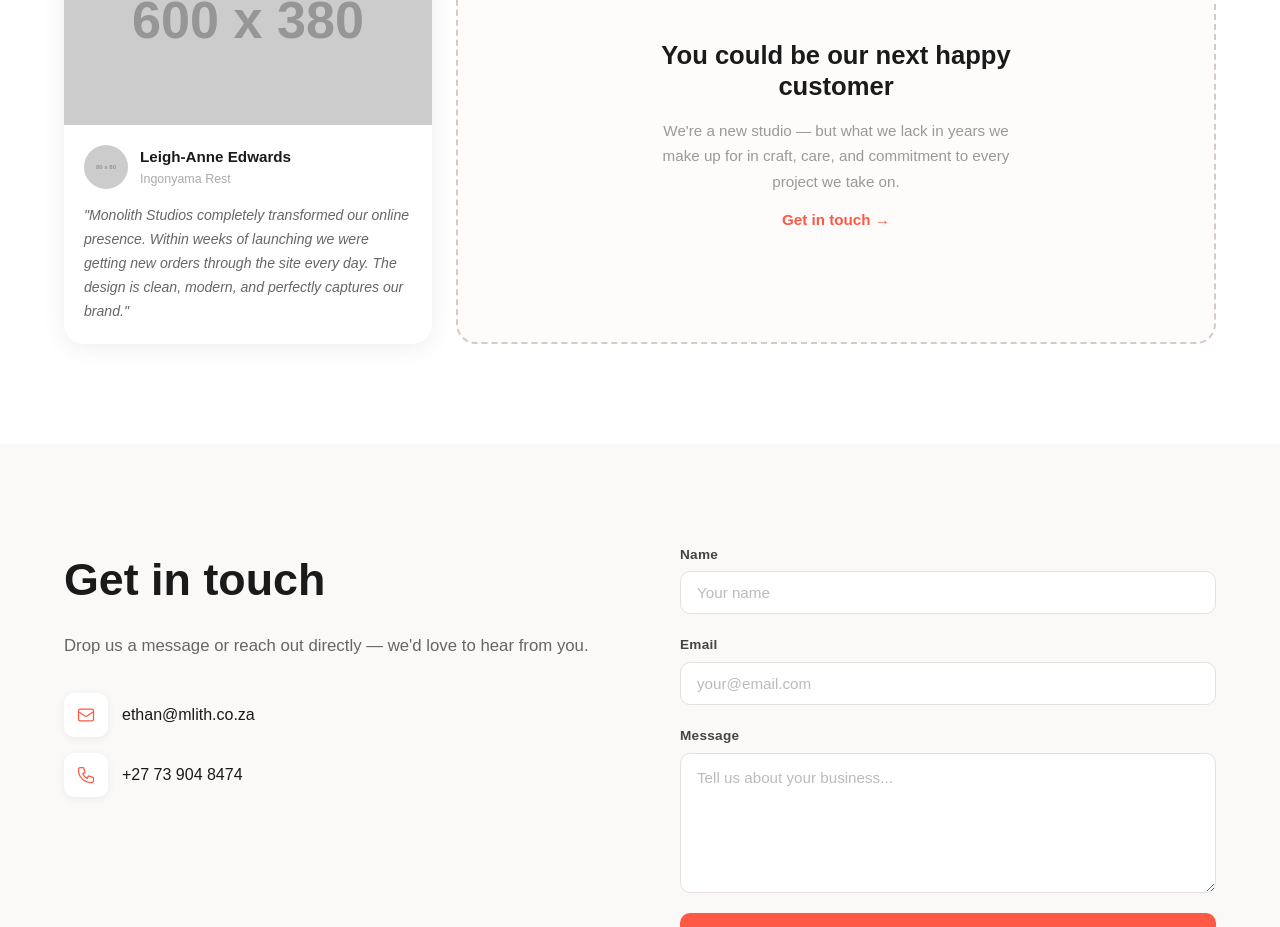
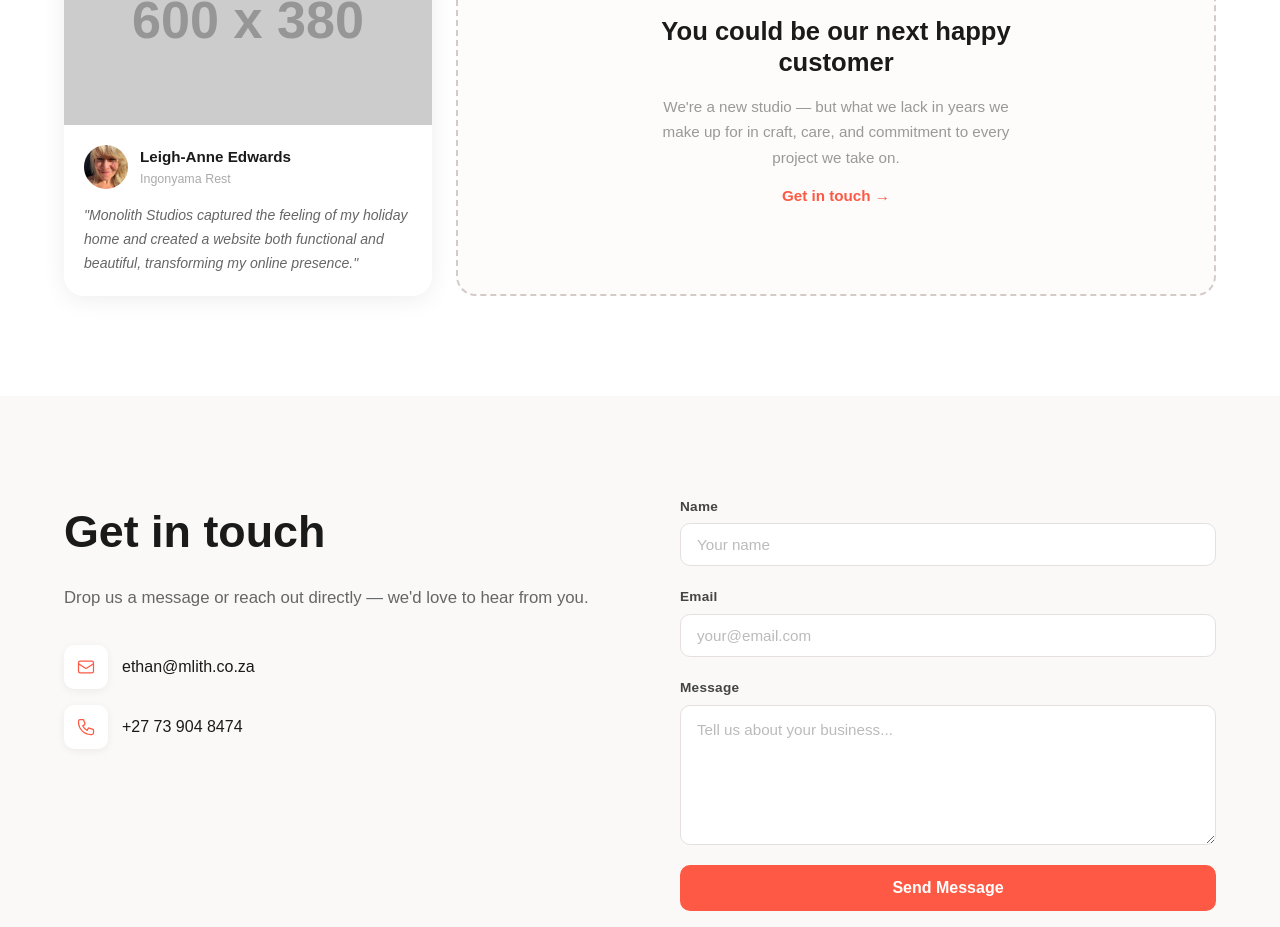
Before and after one commit to MonolithStudios/website, a Nuxt app: page / in a window 1280 px wide. Shown: the part 1607-2534 px from the top of the page. Built offline with nearby package versions, Linux system fonts and the light colour scheme.

Commit message:
Real Testimonial

```diff
--- a/components/TestimonialsSection.vue
+++ b/components/TestimonialsSection.vue
@@ -1,15 +1,16 @@
 <script setup>
 import { ref, onMounted } from 'vue'
+import laeAvatar from '~/assets/testimonials/lae.webp'
 
 const customers = [
   {
     name: 'Leigh-Anne Edwards',
     role: "Ingonyama Rest",
-    avatar: 'https://placehold.co/80x80/fe5944/ffffff?text=LE',
+    avatar: laeAvatar,
     screenshot: 'https://placehold.co/600x380/fef0ee/fe5944?text=ingonyama-rest.co.za',
     siteUrl: 'https://ingonyama-rest.co.za',
     review:
-      'Monolith Studios completely transformed our online presence. Within weeks of launching we were getting new orders through the site every day. The design is clean, modern, and perfectly captures our brand.',
+      'Monolith Studios captured the feeling of my holiday home and created a website both functional and beautiful, transforming my online presence.',
   },
 ]
 
```
Also changed, not shown: assets/testimonials/lae.webp (added).
